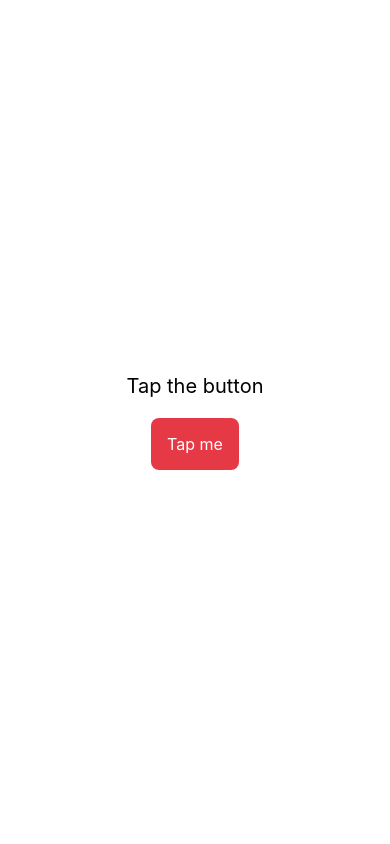
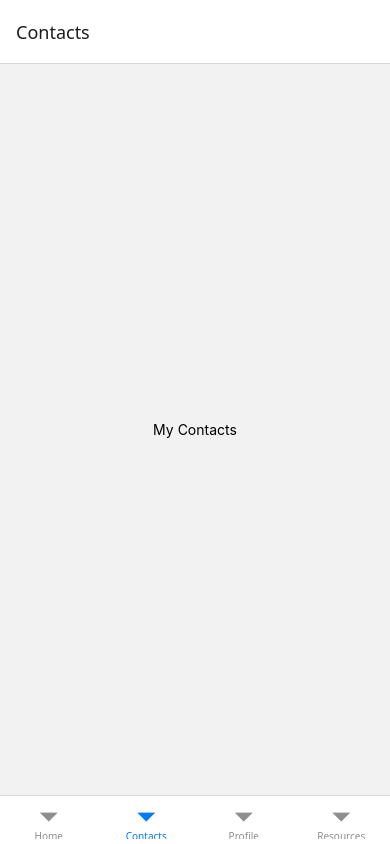
Before and after one commit to lilianma003/IMOK, a React Native app: screen /Contacts in a window 390 px wide. Built offline with nearby package versions, Linux system fonts and the light colour scheme.

Commit message:
feat: Add user profile screen and update navigation tabs

```diff
--- a/App.tsx
+++ b/App.tsx
@@ -1,22 +1,23 @@
-import { useState } from 'react';
-import { View, Text, TouchableOpacity, StyleSheet } from 'react-native';
+
+import { NavigationContainer } from '@react-navigation/native';
+import { createBottomTabNavigator } from '@react-navigation/bottom-tabs';
+import CheckinTimer from './screens/checkin_timer';
+import MyContacts from './screens/my_contacts';
+import Resources from './screens/resources';
+import UserProfile from './screens/user_profile';
+
+const Tab = createBottomTabNavigator();
 
 export default function App() {
-  const [message, setMessage] = useState('Tap the button');
+  return (
+    <NavigationContainer>
+      <Tab.Navigator>
+        <Tab.Screen name="Home" component={CheckinTimer}/>
+        <Tab.Screen name="Contacts" component={MyContacts} />
+        <Tab.Screen name="Profile" component={UserProfile}/>
+        <Tab.Screen name="Resources" component={Resources}/>
 
-  return (
-    <View style={styles.container}>
-      <Text style={styles.text}>{message}</Text>
-      <TouchableOpacity style={styles.button} onPress={() => setMessage('It works!')}>
-        <Text style={styles.buttonText}>Tap me</Text>
-      </TouchableOpacity>
-    </View>
+      </Tab.Navigator>
+    </NavigationContainer>
   );
 }
-
-const styles = StyleSheet.create({
-  container: { flex: 1, alignItems: 'center', justifyContent: 'center' },
-  text: { fontSize: 20, marginBottom: 20 },
-  button: { backgroundColor: '#e63946', padding: 16, borderRadius: 8 },
-  buttonText: { color: 'white', fontSize: 16 }
-});
--- /dev/null
+++ b/screens/checkin_timer.tsx
@@ -0,0 +1,13 @@
+import { View, Text, StyleSheet } from 'react-native';
+
+export default function CheckinTimer() {
+  return (
+    <View style={styles.container}>
+      <Text>Check In Timer</Text>
+    </View>
+  );
+}
+
+const styles = StyleSheet.create({
+  container: { flex: 1, justifyContent: 'center', alignItems: 'center' }
+});
--- /dev/null
+++ b/screens/my_contacts.tsx
@@ -0,0 +1,13 @@
+import { View, Text, StyleSheet } from 'react-native';
+
+export default function MyContacts() {
+  return (
+    <View style={styles.container}>
+      <Text>My Contacts</Text>
+    </View>
+  );
+}
+
+const styles = StyleSheet.create({
+  container: { flex: 1, justifyContent: 'center', alignItems: 'center' }
+});
--- /dev/null
+++ b/screens/resources.tsx
@@ -0,0 +1,13 @@
+import { View, Text, StyleSheet } from 'react-native';
+
+export default function Resources() {
+  return (
+    <View style={styles.container}>
+      <Text>Resources</Text>
+    </View>
+  );
+}
+
+const styles = StyleSheet.create({
+  container: { flex: 1, justifyContent: 'center', alignItems: 'center' }
+});
--- /dev/null
+++ b/screens/user_profile.tsx
@@ -0,0 +1,13 @@
+import { View, Text, StyleSheet } from 'react-native';
+
+export default function UserProfile() {
+  return (
+    <View style={styles.container}>
+      <Text>User Profile</Text>
+    </View>
+  );
+}
+
+const styles = StyleSheet.create({
+  container: { flex: 1, justifyContent: 'center', alignItems: 'center' }
+});
```
Also changed, not shown: package.json (+7 -1 lines), 1 other file (tests, documents, lock files or other folders).
